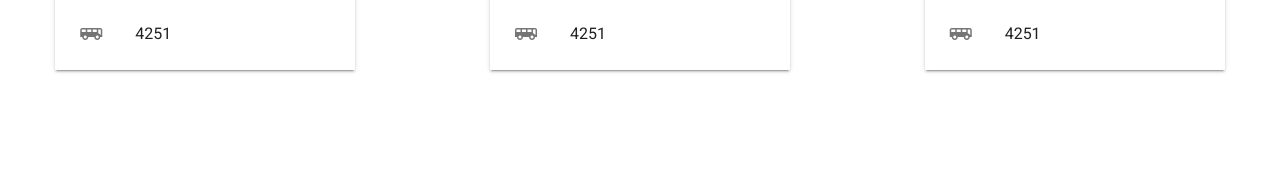
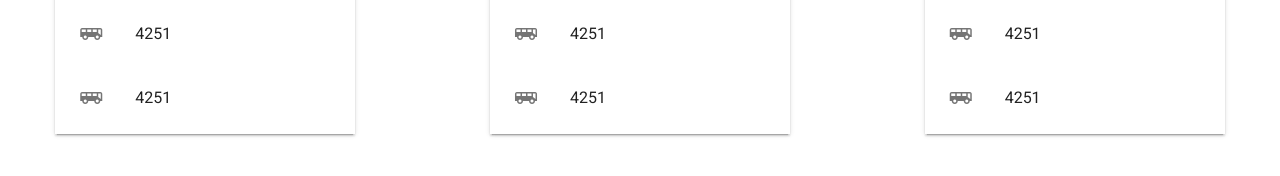
Before and after one commit to f3l1p3v4/bilhetagem, a Vue app: page / in a window 1280 px wide. Shown: the part 464-640 px from the top of the page. Built offline with nearby package versions, Linux system fonts and the light colour scheme.

Commit message:
first commit

```diff
--- a/src/components/List.vue
+++ b/src/components/List.vue
@@ -103,6 +103,7 @@
         { text: '4006', icon: 'mdi-bus-side' },
         { text: '4202', icon: 'mdi-bus-side' },
         { text: '4251', icon: 'mdi-bus-side' },
+        { text: '4251', icon: 'mdi-bus-side' },
       ],
     }),
   }
```
